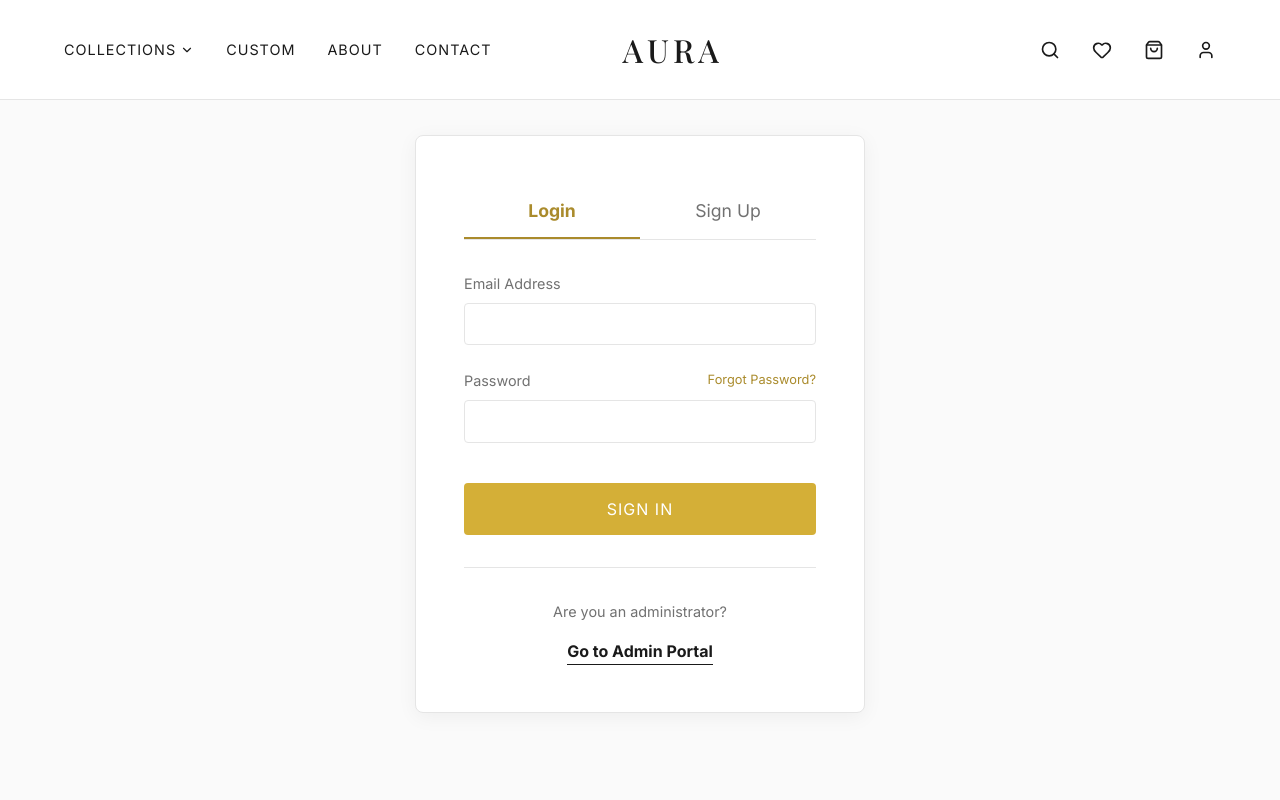
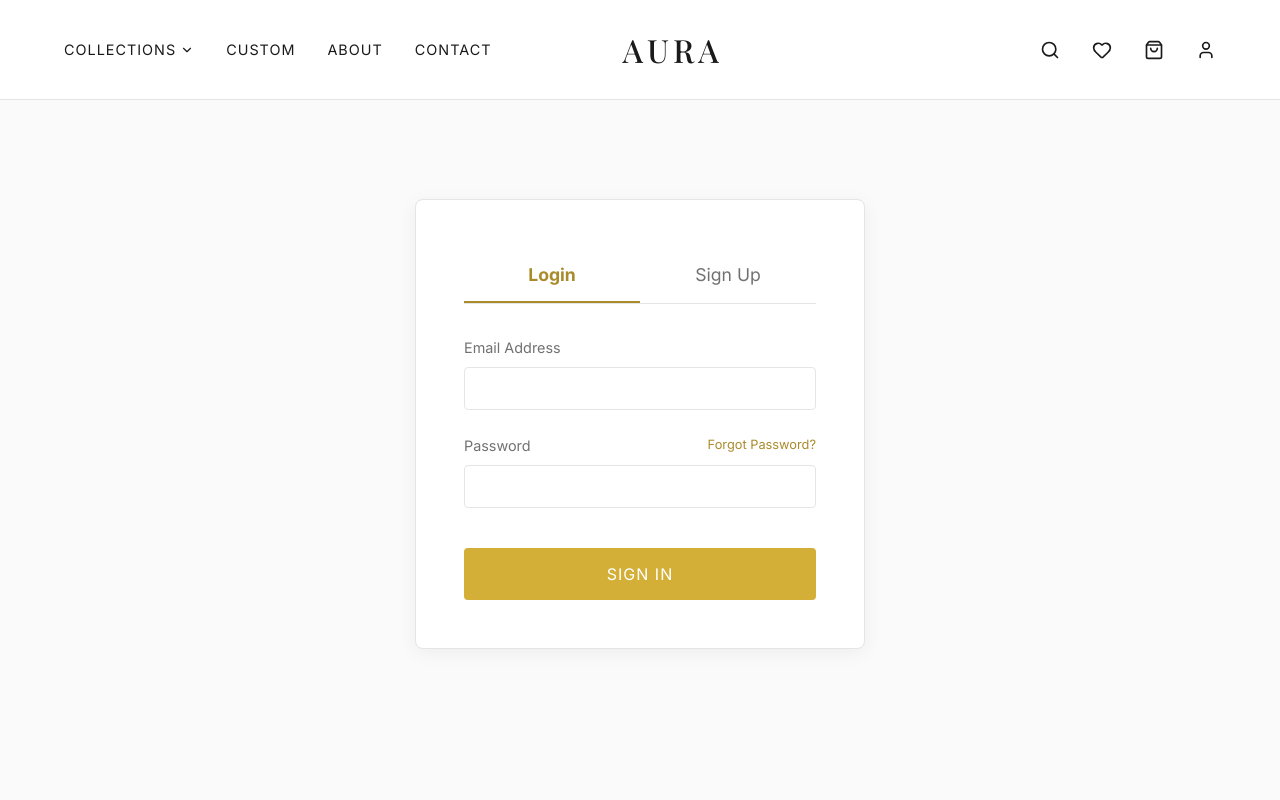
Before and after one commit to SriyanshNahar/Diamond-Jewellery, a Next.js app: page /signup in a window 1280 px wide. Shown: the top 800 px of the page. Built offline with nearby package versions, Linux system fonts and the light colour scheme; a web font is replaced by a local one.

Commit message:
UI: Isolate Admin Login and point Navbar strictly to Consumer Auth

```diff
--- a/src/app/signup/page.tsx
+++ b/src/app/signup/page.tsx
@@ -58,12 +58,6 @@ export default function SignupPage() {
           </button>
         </form>
 
-        <div style={{ marginTop: '2rem', textAlign: 'center', paddingTop: '2rem', borderTop: '1px solid var(--color-gray-light)' }}>
-          <p style={{ color: 'var(--color-gray)', fontSize: '0.9rem', marginBottom: '1rem' }}>Are you an administrator?</p>
-          <Link href="/login" style={{ color: 'var(--color-black)', fontWeight: 'bold', textDecoration: 'none', borderBottom: '1px solid var(--color-black)', paddingBottom: '0.2rem' }}>
-            Go to Admin Portal
-          </Link>
-        </div>
       </div>
     </div>
   );
--- a/src/components/layout/Navbar.tsx
+++ b/src/components/layout/Navbar.tsx
@@ -81,7 +81,7 @@ const Navbar = () => {
           )}
           <button className={styles.iconBtn} aria-label="Wishlist"><Heart size={20} /></button>
           <button className={styles.iconBtn} aria-label="Cart"><ShoppingBag size={20} /></button>
-          <Link href="/login" className={styles.iconBtn} aria-label="Profile"><User size={20} /></Link>
+          <Link href="/signup" className={styles.iconBtn} aria-label="Profile"><User size={20} /></Link>
         </div>
       </nav>
     </header>
```
